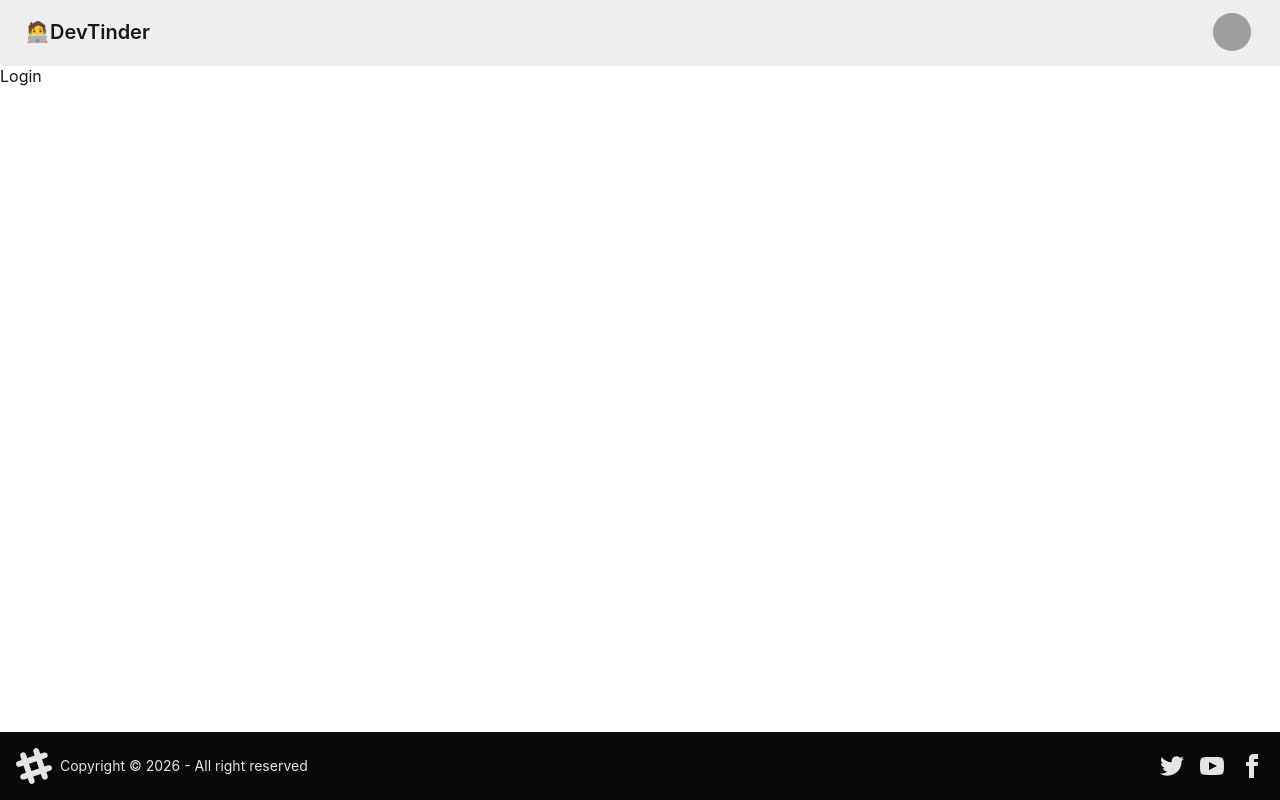
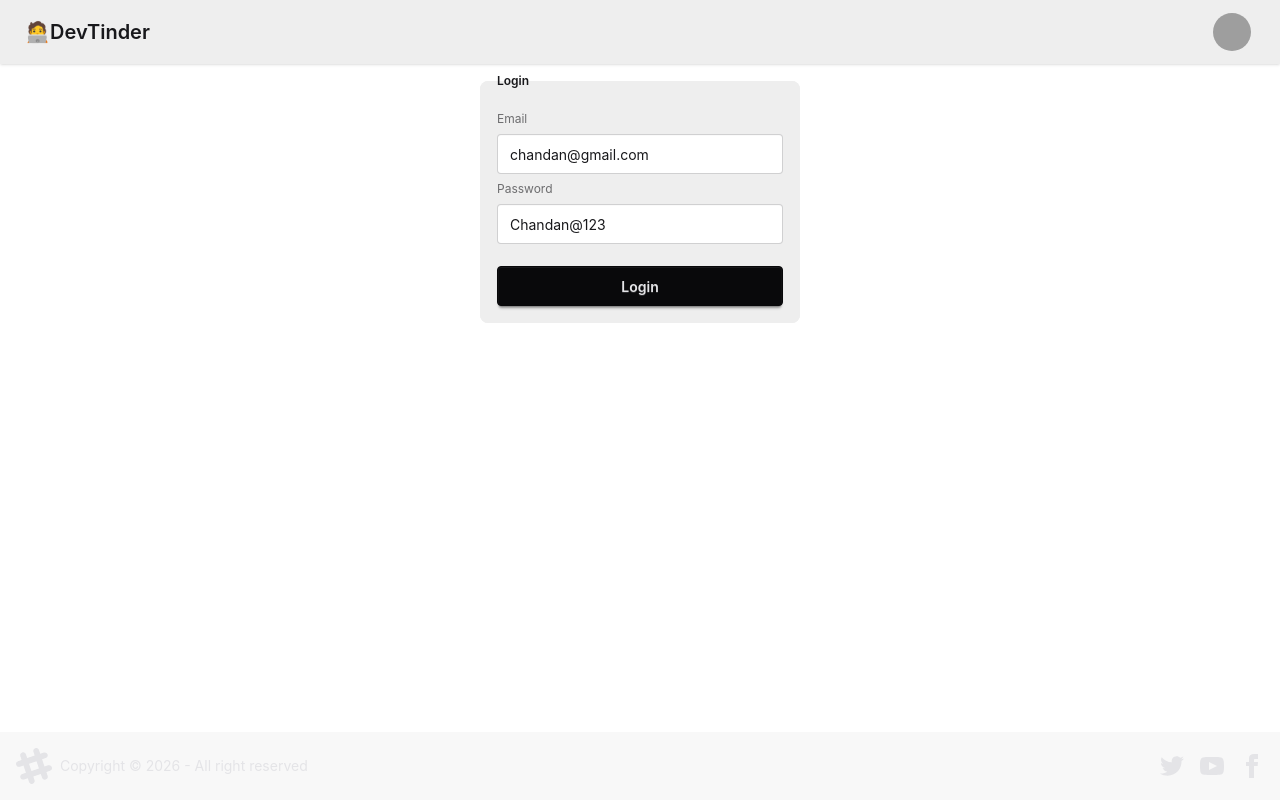
Before and after one commit to hipparagichandan/devTinder-UI, a React (Vite) app: page /login in a window 1280 px wide. Built offline with nearby package versions, Linux system fonts and the light colour scheme; grey boxes are pictures that could not be loaded.

Commit message:
axios cors login page

```diff
--- a/package.json
+++ b/package.json
@@ -11,6 +11,7 @@
   },
   "dependencies": {
     "@tailwindcss/vite": "^4.3.3",
+    "axios": "^1.20.0",
     "react": "^19.2.8",
     "react-dom": "^19.2.8",
     "react-router": "^8.4.0",
--- a/src/components/Footer.jsx
+++ b/src/components/Footer.jsx
@@ -2,7 +2,7 @@ import React from 'react'
 
 const Footer = () => {
   return (
-    <footer className="footer sm:footer-horizontal bg-neutral text-neutral-content items-center p-4 fixed bottom-0">
+    <footer className="footer sm:footer-horizontal bg-base-200 text-neutral-content items-center p-4 fixed bottom-0">
         <aside className="grid-flow-col items-center">
             <svg
             width="36"
--- a/src/components/Login.jsx
+++ b/src/components/Login.jsx
@@ -1,8 +1,35 @@
-import React from 'react'
+import {useState} from 'react'
+import axios from 'axios'
 
 const Login = () => {
+  const [emailId,setEmailId] = useState("chandan@gmail.com");
+  const [password,setPassword] = useState("Chandan@123")
+
+  const handleLoginClick = async () => {
+
+   const res = await axios.post("http://localhost:7777/login",
+    {emailId, password},{
+      withCredentials : true
+    })
+
+
+  }
+
   return (
-    <div>Login</div>
+    <div className='flex justify-center  '>
+        <fieldset className="fieldset bg-base-300 border-base-300 rounded-box w-xs border p-4">
+        <legend className="fieldset-legend">Login</legend>
+
+        <label className="label">Email</label>
+        <input type="email" className="input" placeholder="Email" value={emailId} onChange={e=> {setEmailId(e.target.value)}}  />
+
+        <label className="label">Password</label>
+        <input type="text" className="input" placeholder="Password" value={password} onChange={(e) => {setPassword(e.target.value)}} />
+
+        <button className="btn btn-neutral mt-4" onClick={handleLoginClick}>Login</button>
+        </fieldset>
+    </div>
+
   )
 }
 
```
Also changed, not shown: tailwind.config.js (added), 2 other files (tests, documents, lock files or other folders).
